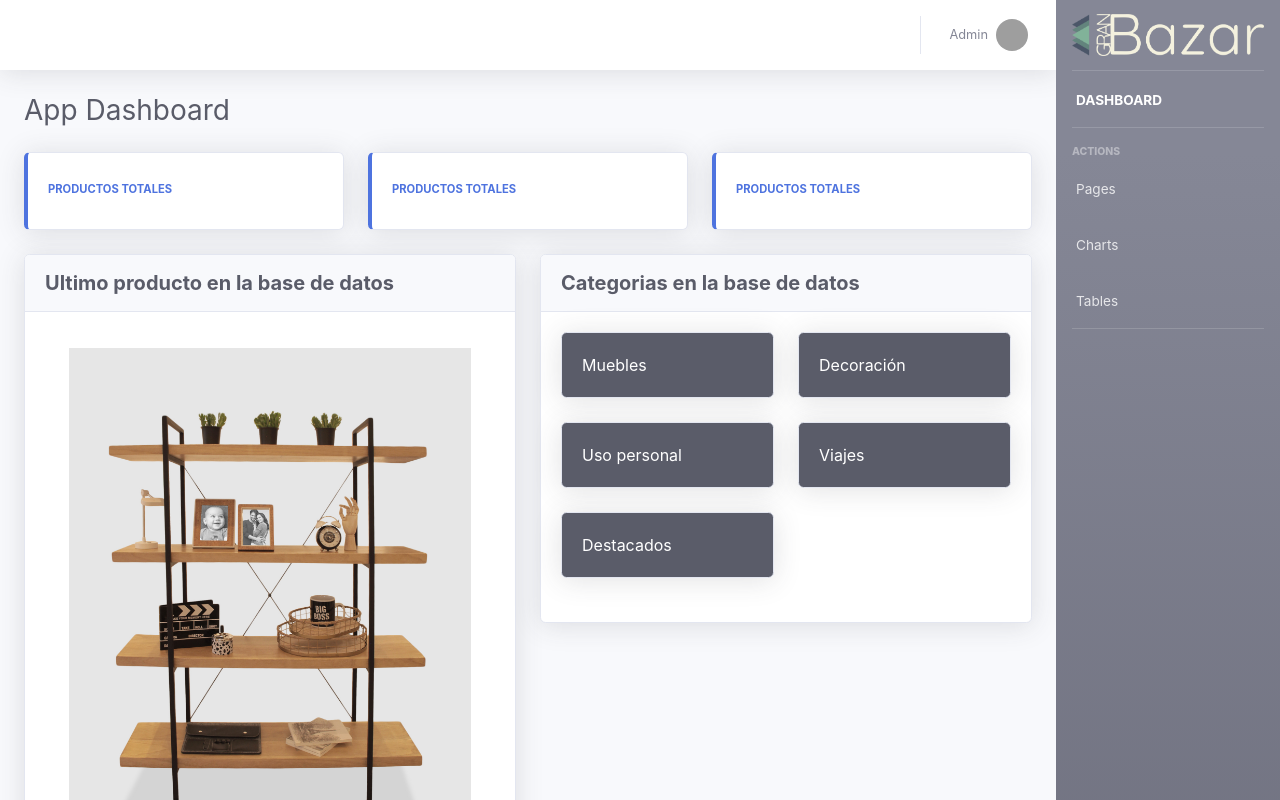
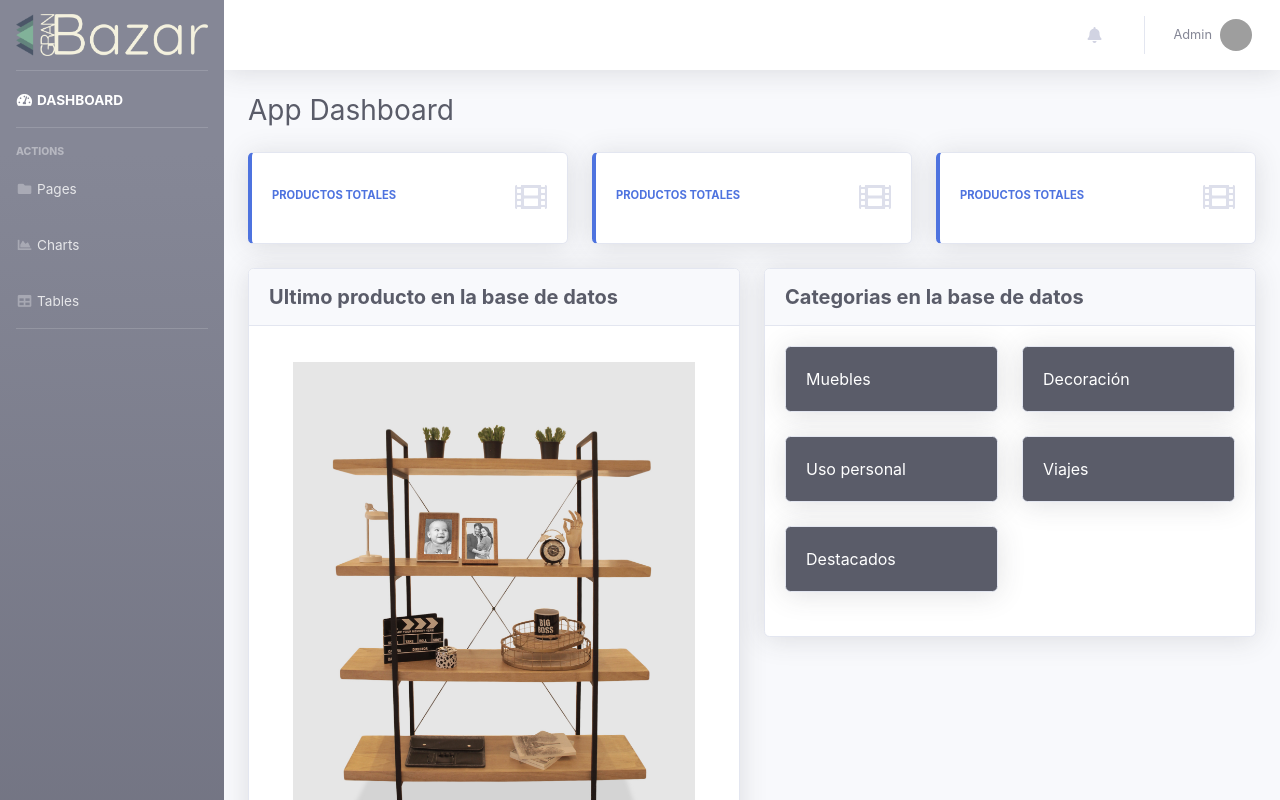
Before and after one commit to Pseoane81/ProyectoDH-GranBazar-Dash-React, a React (Create React App) app: page / in a window 1280 px wide. Shown: the top 800 px of the page. Built offline with nearby package versions, Linux system fonts and the light colour scheme; no server answers; grey boxes are pictures that could not be loaded.

Commit message:
agregue fontawesome

```diff
--- a/public/index.html
+++ b/public/index.html
@@ -24,7 +24,8 @@
       work correctly both with client-side routing and a non-root public URL.
       Learn how to configure a non-root public URL by running `npm run build`.
     -->
-    <title>React App</title>
+    <link href="https://cdnjs.cloudflare.com/ajax/libs/font-awesome/5.12.1/css/all.min.css" rel="stylesheet">
+    <title>GRAN BAZAR - DASHBOARD</title>
   </head>
   <body>
     <noscript>You need to enable JavaScript to run this app.</noscript>
--- a/src/components/App.js
+++ b/src/components/App.js
@@ -7,8 +7,9 @@ function App() {
   return (
     <React.Fragment>
       <div id="wrapper">
+      <SideBar />
      <Wrapper />
-     <SideBar />
+
      </div>
     </React.Fragment>
   );
--- a/src/components/LastProductInDb.js
+++ b/src/components/Cards/LastProductInDb.js
@@ -1,5 +1,5 @@
 import React from "react";
-import imagenFondo from '../assets/images/estanteriadecohierromadera4est_11.jpeg';
+import imagenFondo from '../../assets/images/estanteriadecohierromadera4est_11.jpeg';
 
 function LastProductInDb() {
     return (
--- a/src/components/Wrapper.js
+++ b/src/components/Wrapper.js
@@ -1,7 +1,7 @@
 import React from 'react';
 import TopBar from './TopBar';
 import ContentRowTop from './ContentRowTop';
-import Footer from './Footer';
+import Footer from './Footer/Footer';
 function Wrapper(){
     return (
         <React.Fragment>
```
Also changed, not shown: src/components/ContentRowTop.js (+4 -4 lines), src/components/Cards/CategoriesInDb.js (renamed from src/components/CategoriesInDb.js), src/components/Data/GeneralContent.js (renamed from src/components/GeneralContent.js), src/components/Data/SmallCard.js (renamed from src/components/SmallCard.js), src/components/Footer/Footer.js (renamed from src/components/Footer.js), src/components/Tablas/Chart.js (renamed from src/components/Chart.js), src/components/Tablas/ChartRow.js (renamed from src/components/ChartRow.js).
